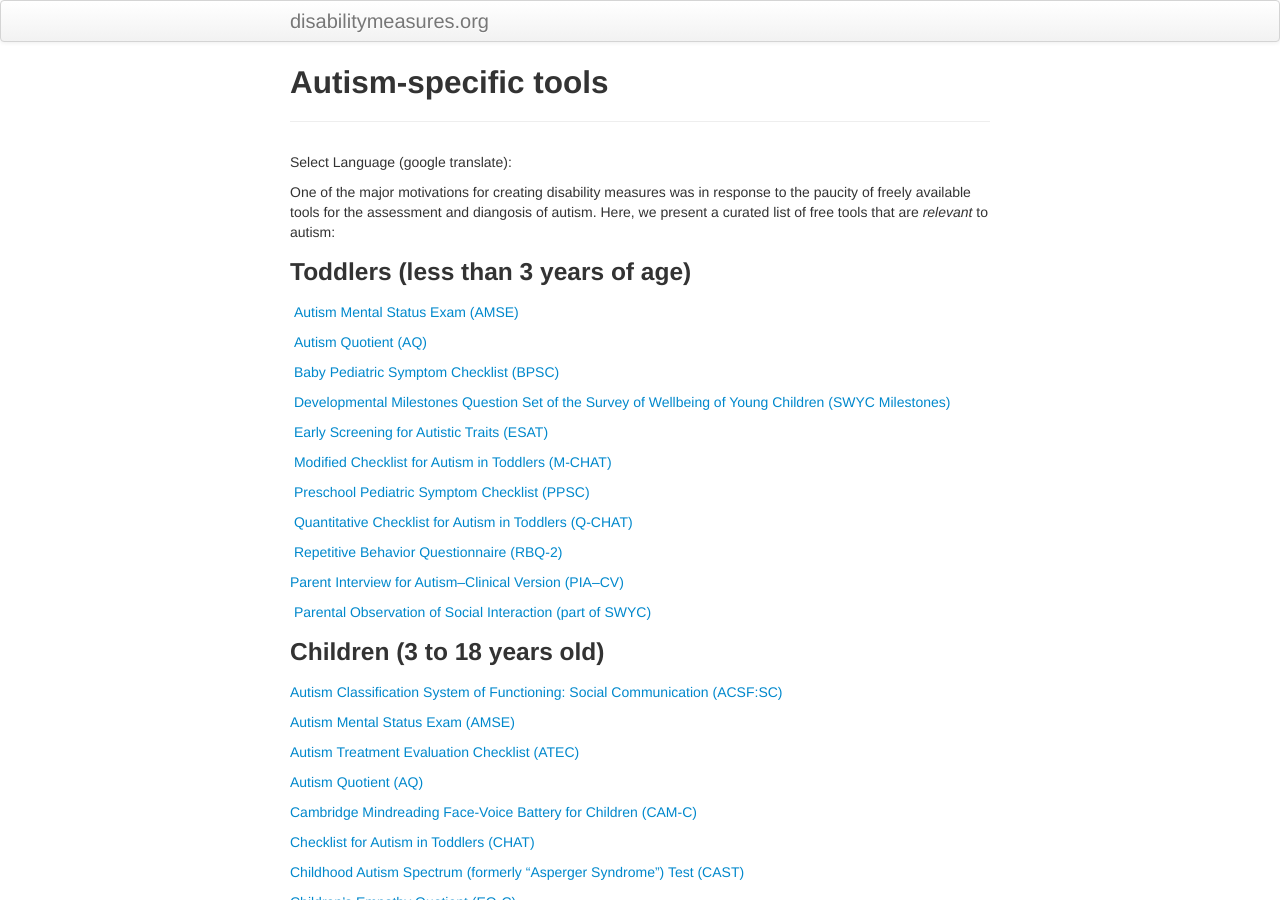
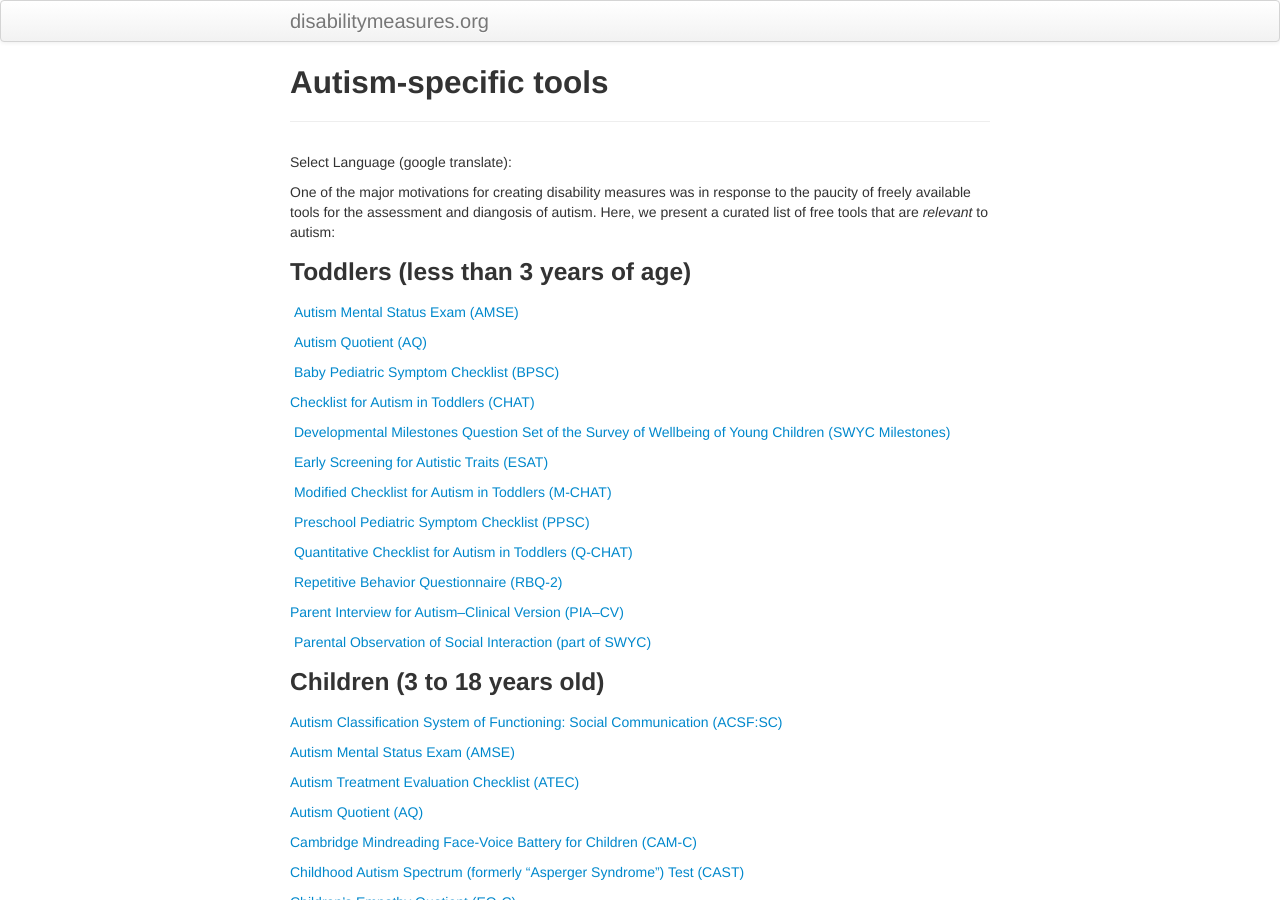
Before and after one commit to mjmaenner/disabilitymeasures, a Jekyll site: the page built from autismtools/index.md, in a window 1280 px wide and 900 px high. Built offline with Jekyll 4.4.1, drawn with Linux system fonts in a browser that asks for light colours; part of the change alters nothing that is shown.

```diff
--- a/autismtools/index.md
+++ b/autismtools/index.md
@@ -23,6 +23,7 @@ One of the major motivations for creating disability measures was in response to
 
   [Baby Pediatric Symptom Checklist (BPSC)](http://disabilitymeasures.org/BPSC/)
 
+  [Checklist for Autism in Toddlers (CHAT)](http://disabilitymeasures.org/CHAT)
 
   [Developmental Milestones Question Set of the Survey of Wellbeing of Young Children (SWYC Milestones)](http://disabilitymeasures.org/SWYC-Milestones)
 
@@ -60,9 +61,6 @@ One of the major motivations for creating disability measures was in response to
 
 
 [Cambridge Mindreading Face-Voice Battery for Children (CAM-C)](http://disabilitymeasures.org/CAM-C/)
-
-
-[Checklist for Autism in Toddlers (CHAT)](http://disabilitymeasures.org/CHAT)
 
 
 [Childhood Autism Spectrum (formerly "Asperger Syndrome") Test (CAST)](http://disabilitymeasures.org/cast)
```
